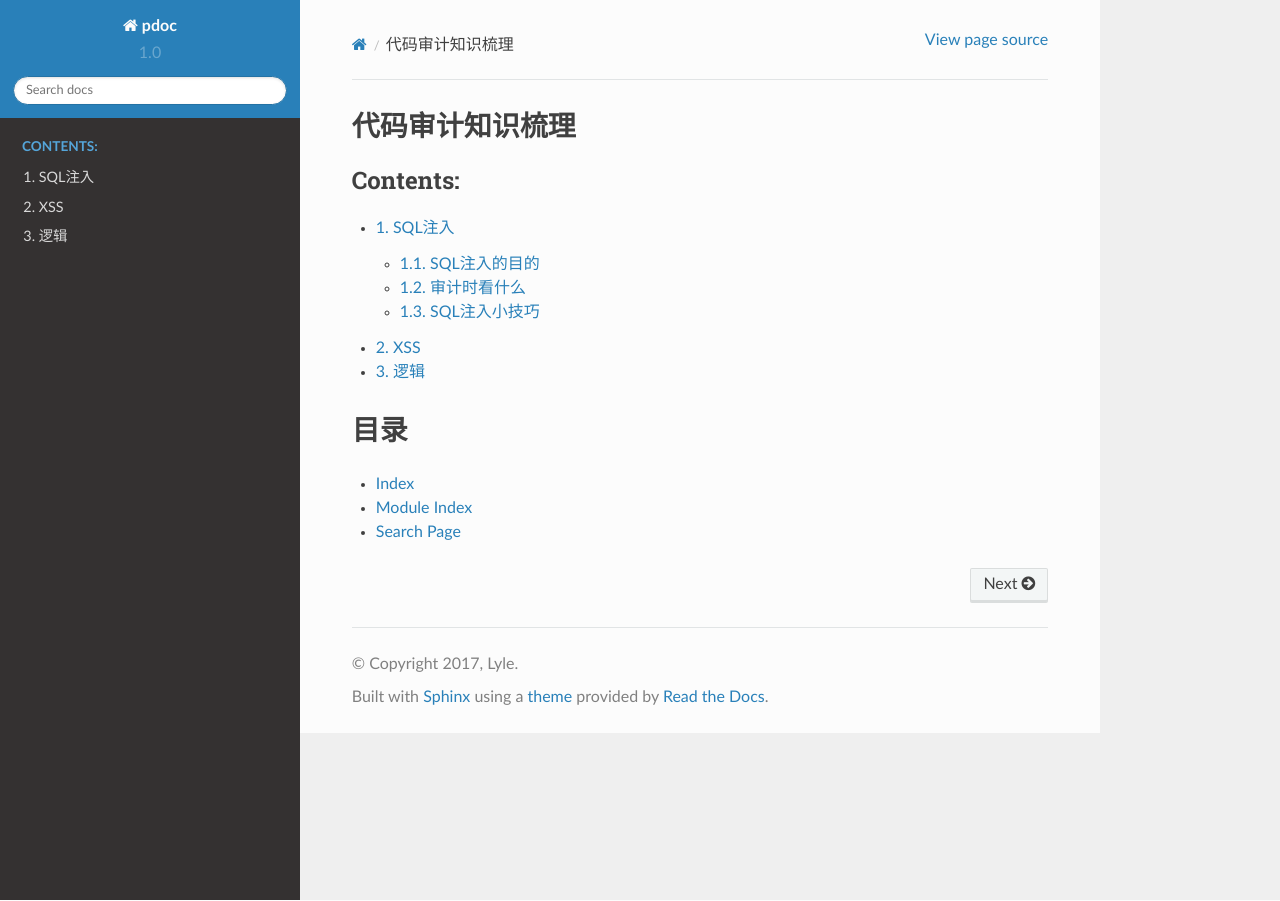
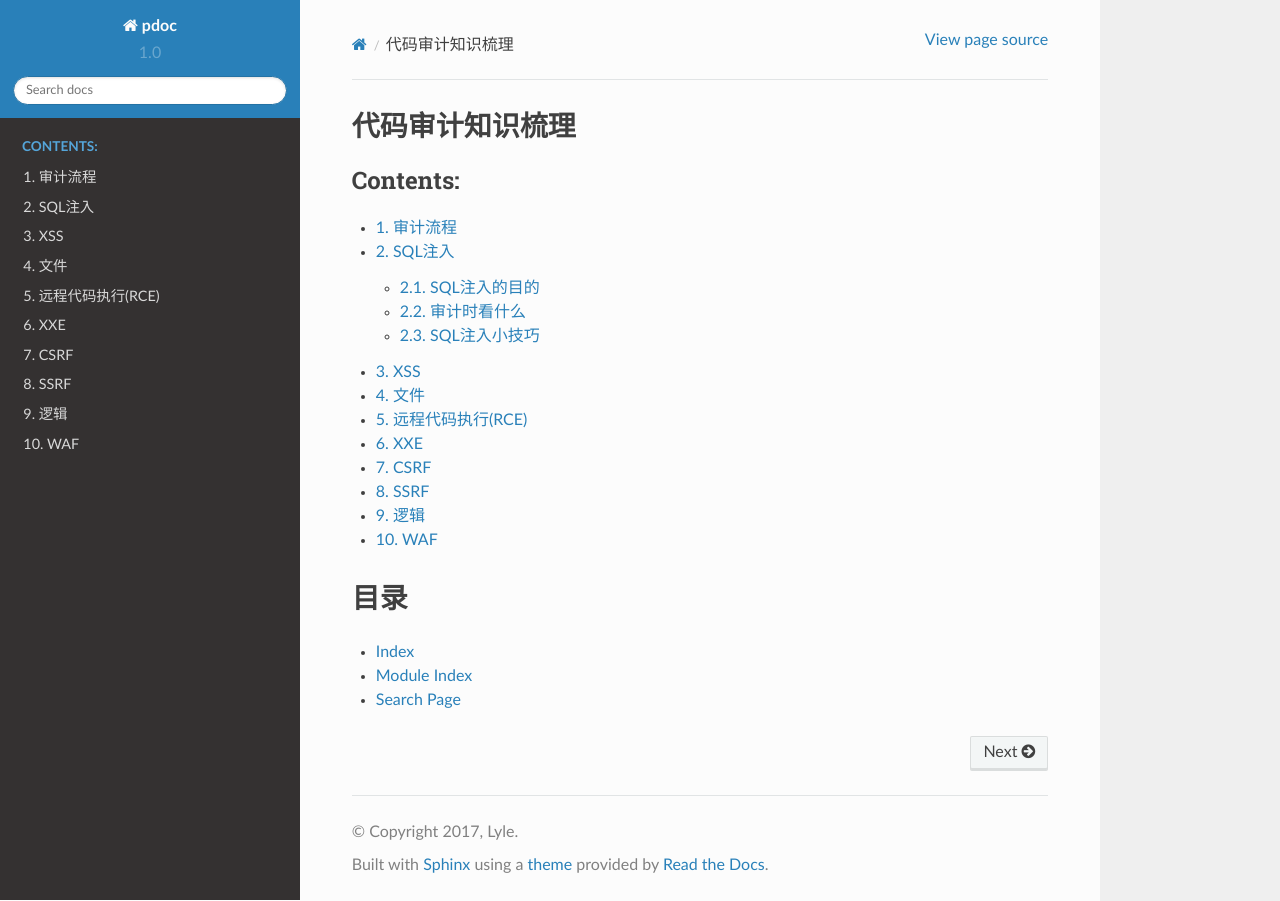
Before and after one commit to LyleMi/Learn-Web-Hacking, a Sphinx documentation site: the page built from web-security/source/index.rst, in a window 1280 px wide. Built offline with Sphinx 7.4.7 and the Read the Docs theme 2.0.0, drawn with Linux system fonts in a browser that asks for light colours; some of the changed lines change nothing that is shown.

Commit message:
add-some-char

```diff
--- /dev/null
+++ b/web-security/source/aduit.rst
@@ -0,0 +1,54 @@
+审计流程
+================================
+
+
+1. 拿到代码，确定版本，确定能否正常运行
+    1. 找历史漏洞
+    2. 找应用该系统的实例
+
+2. 大概阅读，跑跑审计工具看能不能捡漏
+3. 若需要安装
+    1. 安装之
+    2. 查看能否绕过判定重新安装
+    3. 查看能否利用安装文件获取信息
+    4. 看能否利用更新功能获取信息
+
+4. 大概看懂整个程序是如何运行的
+    1. 文件如何加载
+        1. 类库依赖
+        2. 有没有加载waf
+
+    2. 数据库怎么连接
+        1. mysql/mysqli/pdo
+        2. 有没有用预编译
+
+    3. 视图怎么形成
+        1. 能不能xss
+        2. 能不能模版注入
+
+    4. SESSION怎么处理
+        1. 文件
+        2. 数据库
+        3. 内存
+
+    5. Cache怎么处理
+        1. 文件cache可能写shell
+        2. 数据库cache可能注入
+        3. memcache
+
+
+5. 看账户体系
+    1. 管理员账户的密码
+        1. 加密方式
+        2. 泄漏数据后能不能爆破密码
+        3. 重置漏洞
+        4. 修改密码漏洞
+            1. 修改其他人密码
+
+
+    2. 普通用户的帐号
+        1. 能否拿到普通用户权限
+        2. 普通用户帐号能否盗号
+
+    3. 重点找没有帐号的情况下可以访问的页面
+    4. 是不是OAuth
--- /dev/null
+++ b/web-security/source/csrf.rst
@@ -0,0 +1,2 @@
+CSRF
+================================
--- /dev/null
+++ b/web-security/source/file.rst
@@ -0,0 +1,16 @@
+文件
+================================
+
+1. 上传下载覆盖删除
+    1. move_uploaded_file
+    2. file_put_contents/file_get_contents
+    3. unlink
+    4. fopen/fgets
+
+2. 包含
+    1. LFI
+    2. RFI
+    3. 全局找include, require
+
+3. 正常上传
+    1. 看上传是如何确定能否上传文件的
--- a/web-security/source/index.rst
+++ b/web-security/source/index.rst
@@ -11,9 +11,16 @@
    :maxdepth: 2
    :caption: Contents:
 
+   aduit
    sql
    xss
+   file
+   rce
+   xxe
+   csrf
+   ssrf
    logic
+   waf
 
 
 目录
--- a/web-security/source/logic.rst
+++ b/web-security/source/logic.rst
@@ -1,2 +1,23 @@
 逻辑
 ================================
+
+
+1. 支付逻辑
+    1. 直接发含金额的数据包
+    2. 没有限制数量
+    3. 异常处理
+    4. 负数
+
+2. 账户确认逻辑
+    1. 改密码
+    2. 密码重置
+
+3. ID生成有规律
+4. 接口无限制
+5. 加密算法
+6. 越权
+    1. 水平越权
+    2. 垂直越权
+
+7. 执行顺序
+8. 敏感信息
--- /dev/null
+++ b/web-security/source/rce.rst
@@ -0,0 +1,2 @@
+远程代码执行(RCE)
+================================
--- /dev/null
+++ b/web-security/source/ssrf.rst
@@ -0,0 +1,2 @@
+SSRF
+================================
--- /dev/null
+++ b/web-security/source/waf.rst
@@ -0,0 +1,2 @@
+WAF
+================================
--- /dev/null
+++ b/web-security/source/xxe.rst
@@ -0,0 +1,2 @@
+XXE
+================================
```
